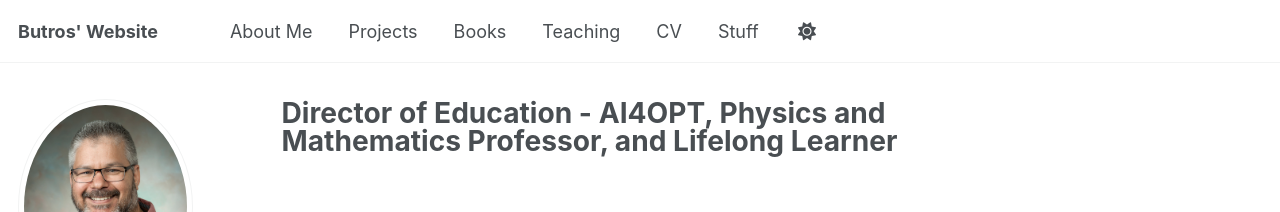
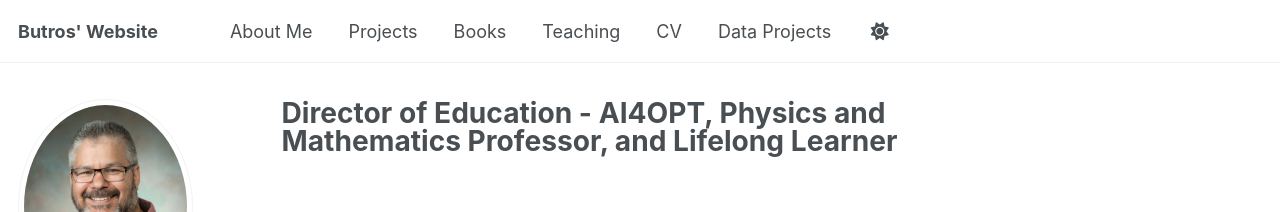
Before and after one commit to MButros/MButros.github.io, a Jekyll site: the page built from _pages/about.md, in a window 1280 px wide. Shown: the top 212 px of the page. Built offline with Jekyll 4.4.1, drawn with Linux system fonts in a browser that asks for light colours.

Commit message:
Update navigation.yml

```diff
--- a/_data/navigation.yml
+++ b/_data/navigation.yml
@@ -23,7 +23,7 @@ main:
   - title: "CV"
     url: /cv/
 
-  - title: "Stuff"
+  - title: "Data Projects"
     url: /stuff/
 
  # - title: "Blog Posts"
```
